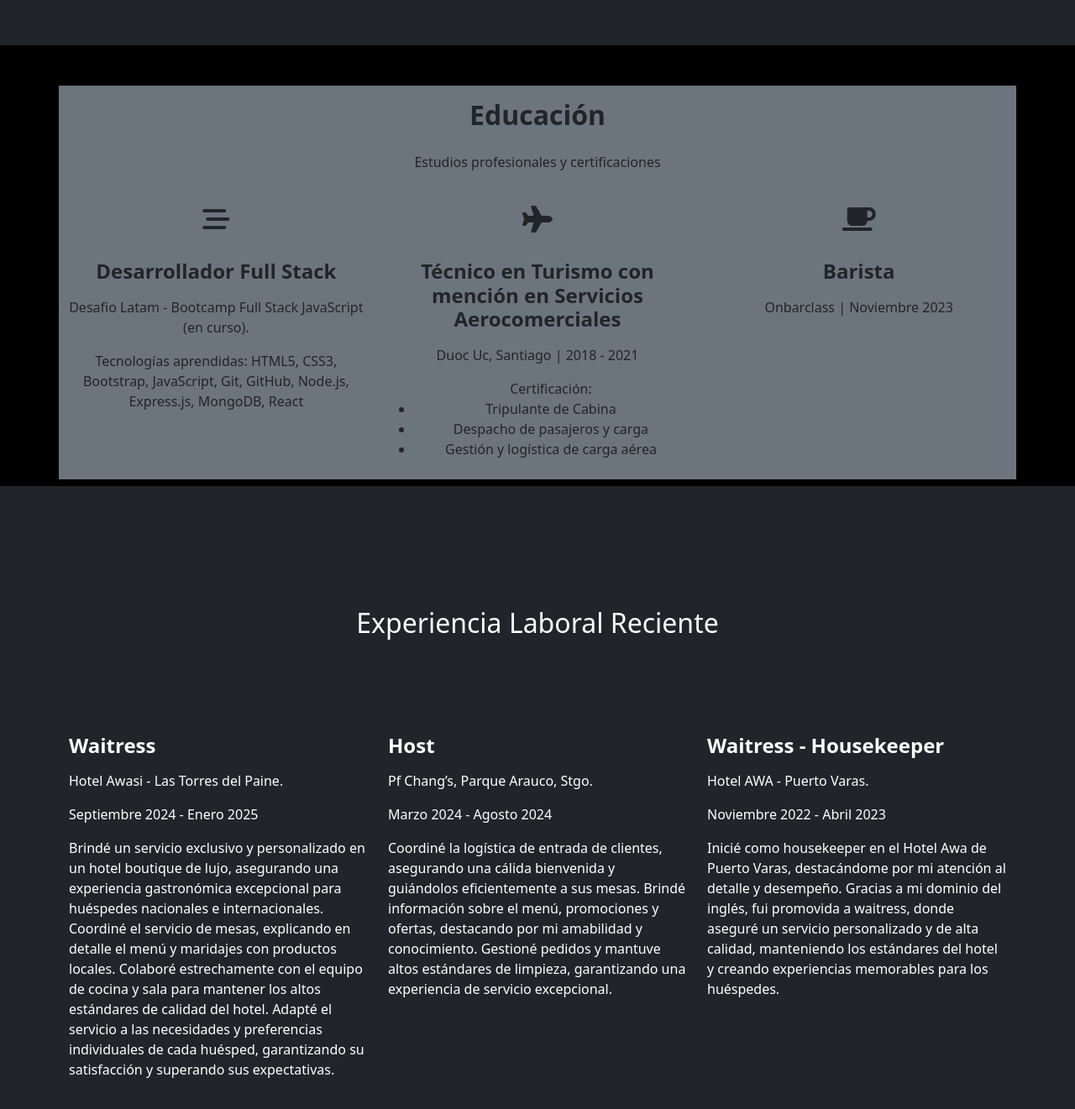
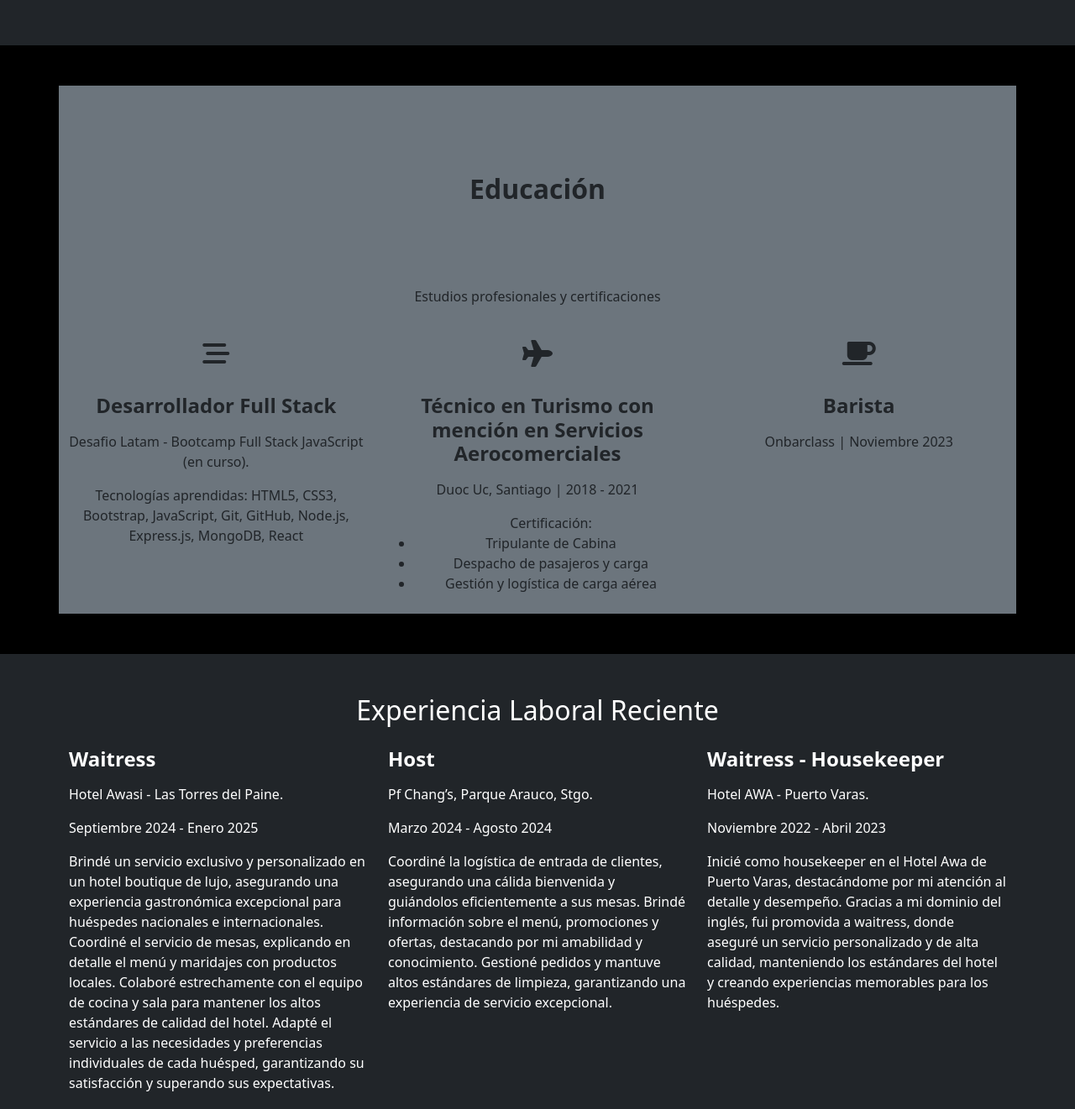
Before and after one commit to morarozascode/morarozascode.github.io, a plain HTML site: page index.html in a window 1280 px wide. Shown: the part 1418-2739 px from the top of the page at 84% size. Drawn offline with nearby package versions, Linux system fonts and the light colour scheme.

Commit message:
Update index.html

```diff
--- a/index.html
+++ b/index.html
@@ -142,7 +142,7 @@
     <!--EDUCACIÓN-->
 
     <section id="Educación" class="container text-center my-2 bg-secondary p-2 text-dark ">
-      <h2 class=" fw-bold my-2">Educación</h2>
+      <h2 class=" fw-bold my-5 p-5">Educación</h2>
 
       <p class="my-4">Estudios profesionales y certificaciones</p>
 
@@ -182,10 +182,10 @@
     </section>
 
     <!--Experiencia-->
-   <section id="Experiencia" class="w-100 py-5 bg-dark text-white">
+   <section id="Experiencia" class="w-100 my-5 p-5 bg-dark text-white">
   <div class="container d-flex flex-column flex-md-row justify-content-center align-items-center text-center text-md-start gap-4">
     <div>
-      <h2 class="text-center my-5 p-5">Experiencia Laboral Reciente</h2>
+      <h2 class="text-center">Experiencia Laboral Reciente</h2>
 
     <div class="row">
         <div class="col-12 col-md-4">
```
